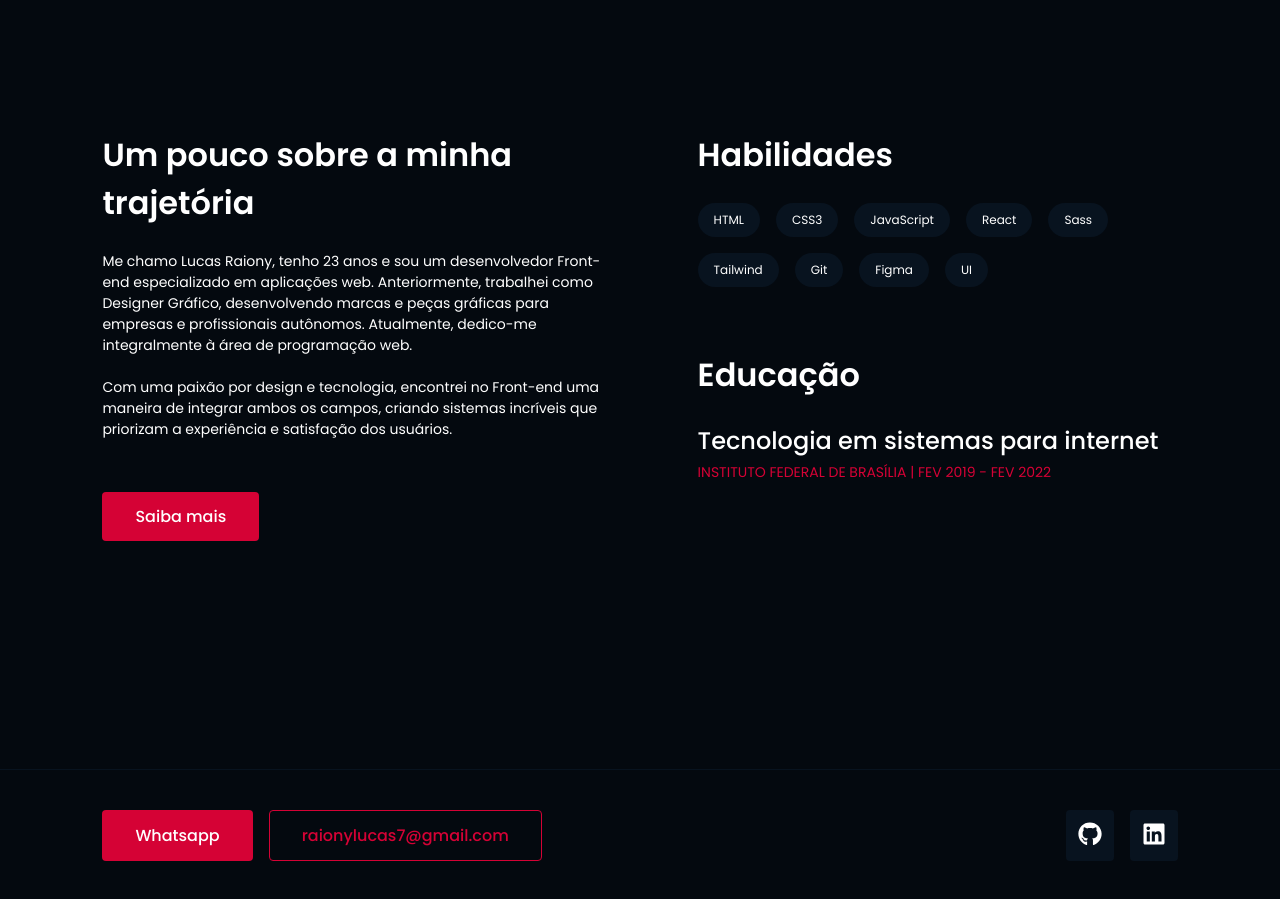
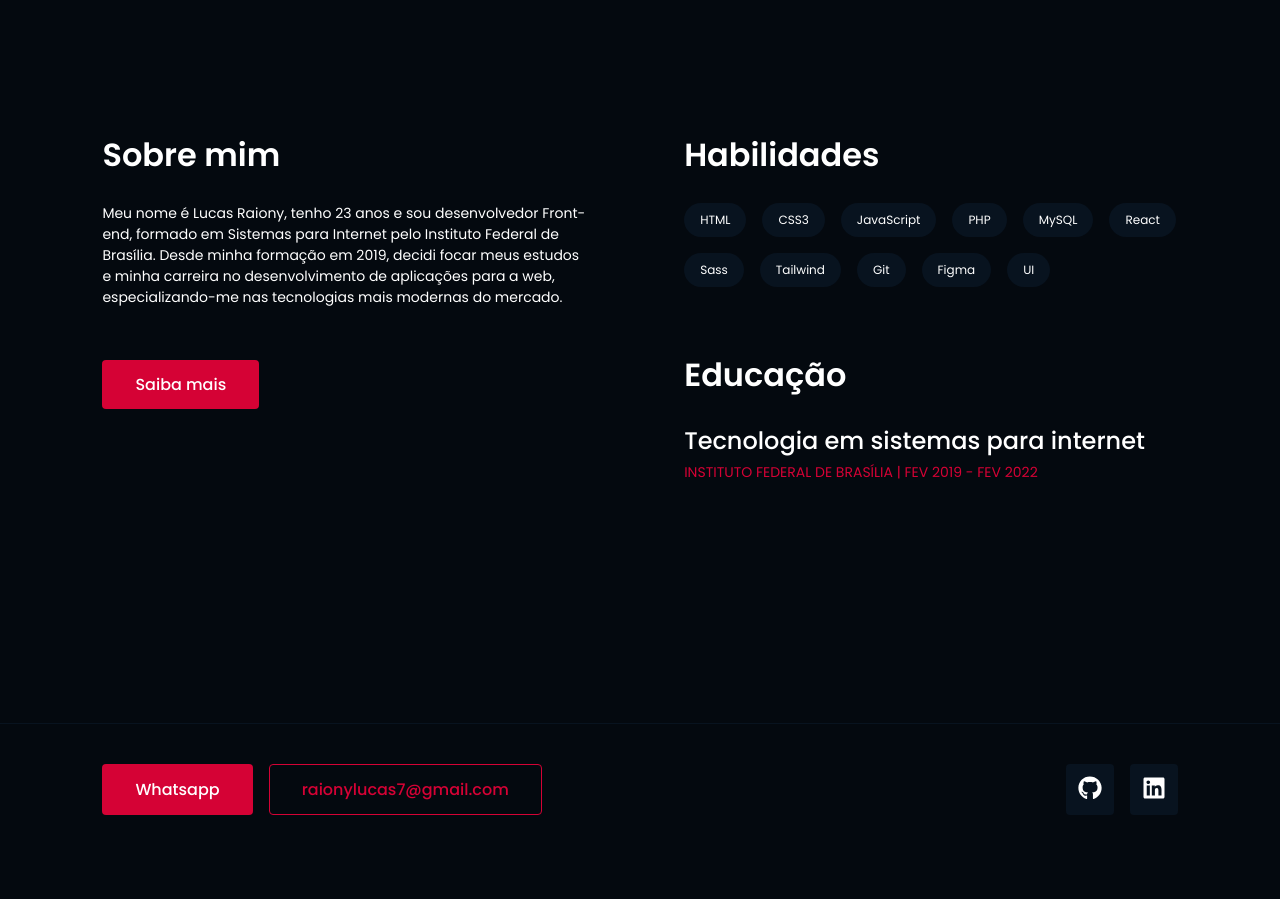
Before and after one commit to raionylucas/portfolio-react, a React (Vite) app: page / in a window 1280 px wide. Shown: the part 860-1759 px from the top of the page. Built offline with nearby package versions, Linux system fonts and the light colour scheme.

Commit message:
alterando título, descrição e tags da seção sobre

```diff
--- a/src/components/about/AboutMe.jsx
+++ b/src/components/about/AboutMe.jsx
@@ -5,18 +5,13 @@ function AboutMe() {
   return (
     <section className='about layout-grid'>
       <div className='about__left'>
-        <h2>Um pouco sobre a minha trajetória</h2>
+        <h2>Sobre mim</h2>
         <p>
-          Me chamo Lucas Raiony, tenho 23 anos e sou um desenvolvedor Front-end
-          especializado em aplicações web. Anteriormente, trabalhei como
-          Designer Gráfico, desenvolvendo marcas e peças gráficas para empresas
-          e profissionais autônomos. Atualmente, dedico-me integralmente à área
-          de programação web.
-          <br />
-          <br />
-          Com uma paixão por design e tecnologia, encontrei no Front-end uma
-          maneira de integrar ambos os campos, criando sistemas incríveis que
-          priorizam a experiência e satisfação dos usuários.
+          Meu nome é Lucas Raiony, tenho 23 anos e sou desenvolvedor Front-end,
+          formado em Sistemas para Internet pelo Instituto Federal de Brasília.
+          Desde minha formação em 2019, decidi focar meus estudos e minha
+          carreira no desenvolvimento de aplicações para a web,
+          especializando-me nas tecnologias mais modernas do mercado.
         </p>
         <RedirectButton
           name='Saiba mais'
@@ -30,6 +25,8 @@ function AboutMe() {
             <li className='about__right__skills__tags__item'>HTML</li>
             <li className='about__right__skills__tags__item'>CSS3</li>
             <li className='about__right__skills__tags__item'>JavaScript</li>
+            <li className='about__right__skills__tags__item'>PHP</li>
+            <li className='about__right__skills__tags__item'>MySQL</li>
             <li className='about__right__skills__tags__item'>React</li>
             <li className='about__right__skills__tags__item'>Sass</li>
             <li className='about__right__skills__tags__item'>Tailwind</li>
```
